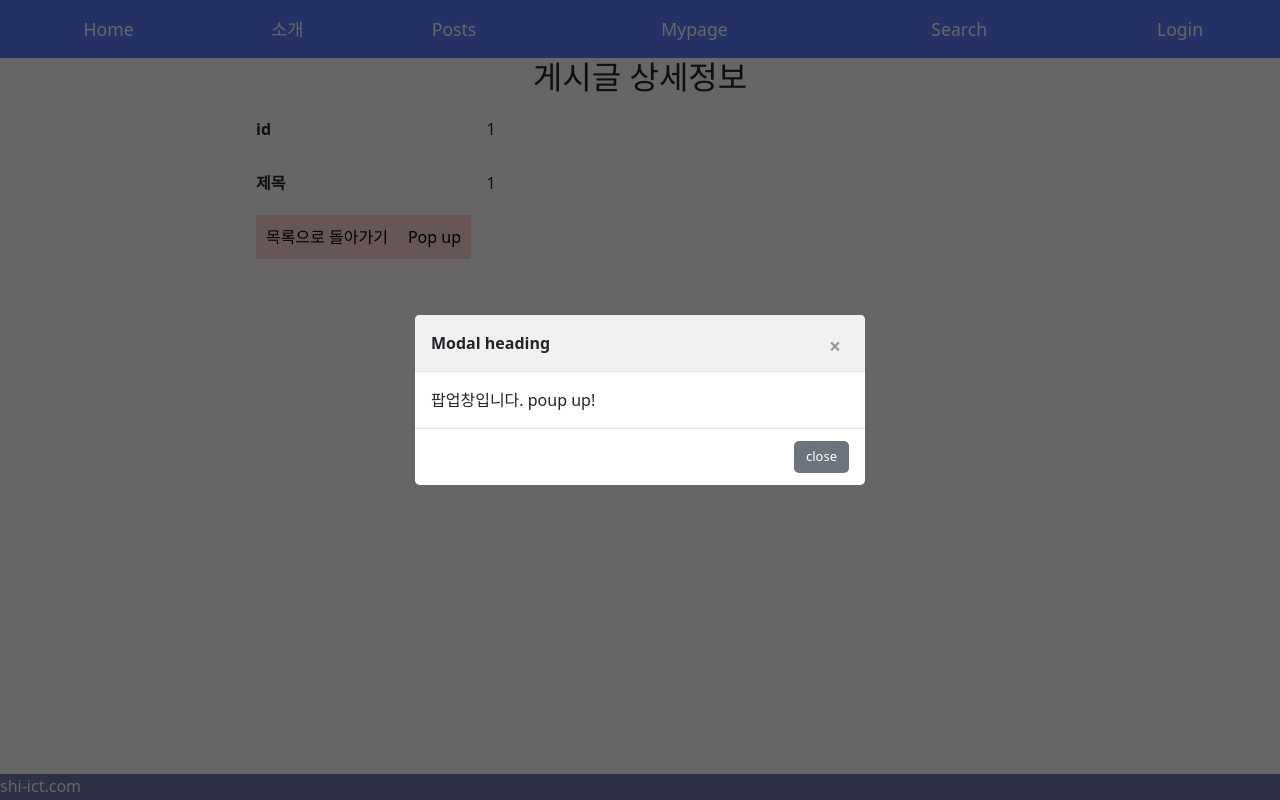
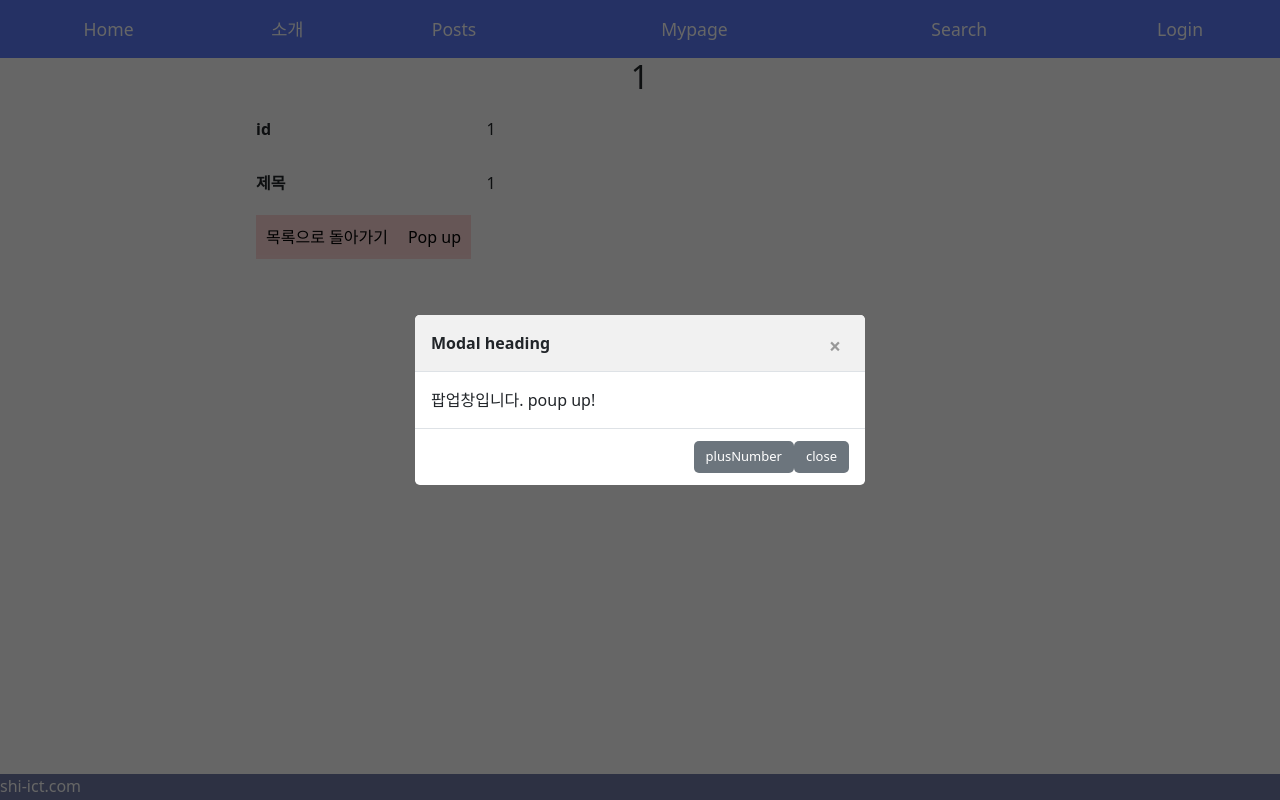
Before and after one commit to pjhmong/react-typescript, a React (Create React App) app: page /postView/id/1/name/1 in a window 1280 px wide. Both pictures are taken after a click on the button "Pop up". Built offline with nearby package versions, Linux system fonts and the light colour scheme.

Commit message:
update code

```diff
--- a/src/page/post/Modal.js
+++ b/src/page/post/Modal.js
@@ -1,13 +1,58 @@
 import React from 'react';
+import * as _ from "lodash";
 
 export const Modal = (props) => {
-    // 열기, 닫기, 모달 헤더 텍스트를 부모로부터 받아옴
-    const { open, close, header } = props;
 
-    return (
-        // 모달이 열릴때 openModal 클래스가 생성된다.
-        <div className={open ? 'openModal modal' : 'modal'}>
-            {open ? (
+    // const [testStatus, setTestStatus] = React.useState({
+    //    "key1": 1,
+    //    "key2": 2,
+    // });
+
+    // setTestStatus({...testStatus, "key2":3});
+    // setTestStatus({...testStatus, "key3":3});
+
+    // const arraryMap = [{"idx": 1}, {"idx":2 }];
+    // _.map(arraryMap, (arrayValue, arrayIdx)=> {
+    //     console.log(arrayValue, arrayIdx);
+    //     // return idx;
+    // })
+    // const objectMap = {"key": "value", "key2": "value2", "key3": "value3"};
+    // const convertArray = [];
+    // _.map(objectMap, (arrayValue, arrayKey)=> {
+    //     convertArray.push({
+    //         [arrayKey]: arrayValue,
+    //     });
+    // })
+    // const users = [
+    //     { 'user': 'barney', 'age': 36, 'active': true },
+    //     { 'user': 'fred',   'age': 40, 'active': false }
+    // ];
+    //
+    // // The `_.matches` iteratee shorthand.
+    // _.filter(users, { 'age': 36, 'active': true });
+    // // => objects for ['barney']
+    //
+    // _.toLower()
+    // _.toUpper("Hello")
+    // const tmp = "Test".toUpperCase()
+    // _.upperCase("Hello")
+
+    // useState => this func used to update virtual dom
+    const objectArray = [{key: "1", idx: 0}, {key2: "2", idx: 1}];
+    // const, let => we dont need to "useState" func for avoiding constraction! just use "let"
+
+    _.map(objectArray, (item, idx) => {
+        const tmp =  idx === 0 ? {...item, key: "3"} : item;
+        objectArray[idx] = tmp;
+        // if (_.get(tmp, "key") ===3){
+            // setState(tmp);
+        // }
+    })
+
+    const { open, close, header, addNumber } = props;
+    const popup = () => {
+        return (
+            <>
                 <section>
                     <header>
                         {header}
@@ -17,12 +62,21 @@ export const Modal = (props) => {
                     </header>
                     <main>{props.children}</main>
                     <footer>
+                        <button className="close" onClick={addNumber}>
+                            plusNumber
+                        </button>
                         <button className="close" onClick={close}>
                             close
                         </button>
                     </footer>
                 </section>
-            ) : null}
+            </>
+        );
+    };
+    return (
+        // 모달이 열릴때 openModal 클래스가 생성된다.
+        <div className={open ? 'openModal modal' : 'modal'}>
+            {open ? popup() : null}
         </div>
     );
 };
--- a/src/page/post/PostList.js
+++ b/src/page/post/PostList.js
@@ -37,15 +37,19 @@ export const PostList = ({number}) => {
              </>
          );
      }
-
+     const undefinedTest = "here is 2";
+     console.log(undefinedTest ?? "here is 1");
     const visualTags = (
         <>
             <CommonTable headersName={['ID', 'NAME', 'USER NAME', 'E-MAIL']}>
                 {_.map(dataList.data, (data, idx) => {
-                    const { id, name, username, email } = data;
+                    const id = _.get(data, "id");
+                    const name = _.get(data, "name");
+                    const username = _.get(data, "username");
+                    const email = _.get(data, "email");
                     return (
                         <CommonTableRow key={idx}>
-                            <CommonTableColumn>{ id }</CommonTableColumn>
+                            <CommonTableColumn>{ id ?? "None" }</CommonTableColumn>
                             <CommonTableColumn>
                                 <Link to={`/postView/id/${id}/name/${name}`}>{ name }</Link>
                             </CommonTableColumn>
--- a/src/page/post/PostView.js
+++ b/src/page/post/PostView.js
@@ -1,9 +1,10 @@
-import React, { useEffect, useState } from 'react';
+import React, { useEffect, useState, useCallback } from 'react';
 import { getPostByNo } from '../../Data';
 import './Post.css';
 import HeaderScreen from "../../layout/HeaderScreen";
 import FooterScreen from "../../layout/FooterScreen";
 import {Modal} from "./Modal";
+import * as _ from "lodash"
 
 export const PostView = ({ history, location, match }) => {
     const [ data, setData ] = useState({});
@@ -19,19 +20,22 @@ export const PostView = ({ history, location, match }) => {
     const closeModal = () => {
         setModalOpen(false);
     };
-    const popup = (
+    const [testNumber, setTestNumber] = useState(1);
+    const addNumber = () => {
+        setTestNumber(testNumber)
+    }
+    const popup = () => (
         <>
-            <Modal open={modalOpen} close={closeModal} header="Modal heading">
+            <Modal open={modalOpen} close={closeModal} header="Modal heading" addNumber={addNumber}>
                 팝업창입니다. poup up!
             </Modal>
         </>
     );
 
-
     return (
         <>
             <HeaderScreen className="header"/>
-            <h2 align="center">게시글 상세정보</h2>
+            <h2 align="center">{testNumber}</h2>
             <div className="post-view-wrapper">
                 <>
                     <div className="post-view-row">
@@ -43,7 +47,7 @@ export const PostView = ({ history, location, match }) => {
                         <label>{ data.name }</label>
                     </div>
                 </>
-                {popup}
+                {popup()}
                 <button className="post-view-go-list-btn" onClick={() => history.goBack()}>목록으로 돌아가기</button>
                 <button className="post-view-go-list-btn" onClick={() => openModal()}>Pop up</button>
             </div>
```
Lines whose indentation alone changed are shown as unchanged.
